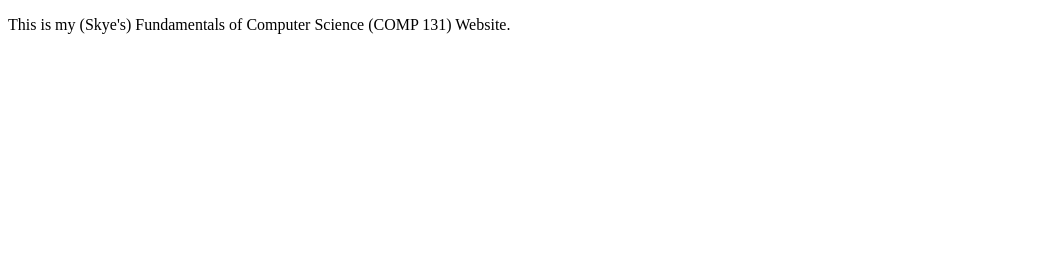
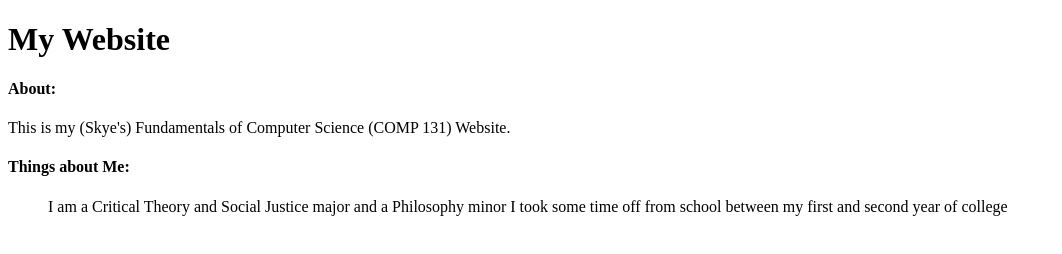
Before and after one commit to skyemreed/skyemreed.github.io, a plain HTML site: page index.html in a window 1280 px wide. Shown: the whole page, without its empty margins (0-1062 px from the left). Drawn offline with Linux system fonts and the light colour scheme.

Commit message:
Added about me, heading, and the beginnings of a list

```diff
--- a/index.html
+++ b/index.html
@@ -3,5 +3,11 @@
 <head>
     <title>My Website</title>
 </head>
+<h1>My Website</h1>
+<h4>About:</h4>
 <p>This is my (Skye's) Fundamentals of Computer Science (COMP 131) Website.</p>
+<h4>Things about Me:</h4>
+<ul>I am a Critical Theory and Social Justice major and a Philosophy minor
+I took some time off from school between my first and second year of college
+</ul>
 </html>
```
